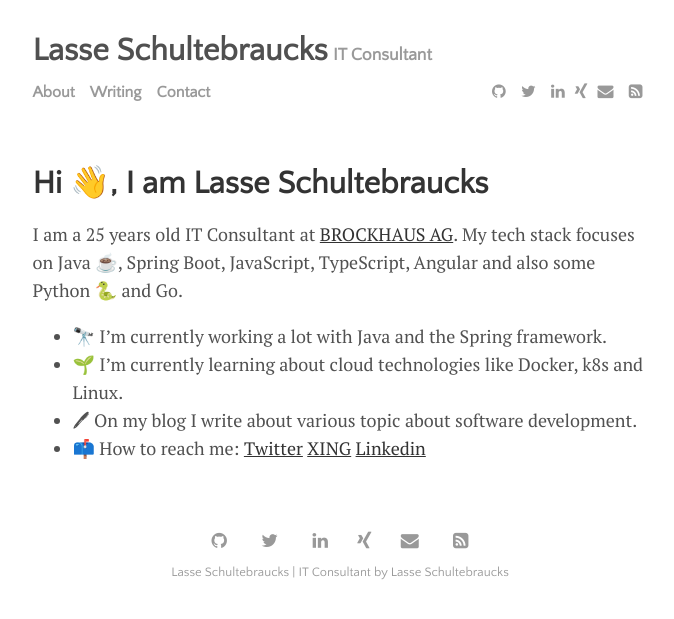
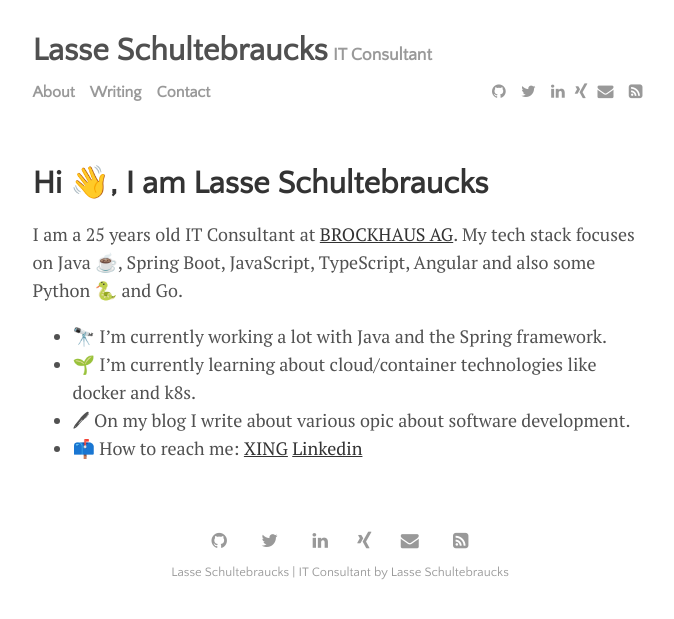
Before and after one commit to LSchultebraucks/lschultebraucks.github.io, a Jekyll site: the page built from menu/about.md, in a window 1280 px wide. Shown: the top 619 px of the page, without its empty margins (300-974 px from the left). Built offline with Jekyll 4.4.1, drawn with Linux system fonts in a browser that asks for light colours.

Commit message:
Update about.md

```diff
--- a/menu/about.md
+++ b/menu/about.md
@@ -6,6 +6,6 @@ title: Hi 👋, I am Lasse Schultebraucks
 I am a 25 years old IT Consultant at [BROCKHAUS AG](https://www.brockhaus-ag.de/). My tech stack focuses on Java ☕, Spring Boot, JavaScript, TypeScript, Angular and also some Python 🐍 and Go.
 
 - 🔭 I’m currently working a lot with Java and the Spring framework.
-- 🌱 I’m currently learning about cloud technologies like Docker, k8s and Linux.
-- 🖊  On my blog I write about various topic about software development.
-- 📫 How to reach me: [Twitter](https://twitter.com/LSchultebraucks)  [XING](https://www.xing.com/profile/Lasse_Schultebraucks/)  [Linkedin](https://www.linkedin.com/in/lasse-schultebraucks-407b54175/)
+- 🌱 I’m currently learning about cloud/container technologies like docker and k8s.
+- 🖊  On my blog I write about various opic about software development.
+- 📫 How to reach me: [XING](https://www.xing.com/profile/Lasse_Schultebraucks/)  [Linkedin](https://www.linkedin.com/in/lasse-schultebraucks-407b54175/)
```
